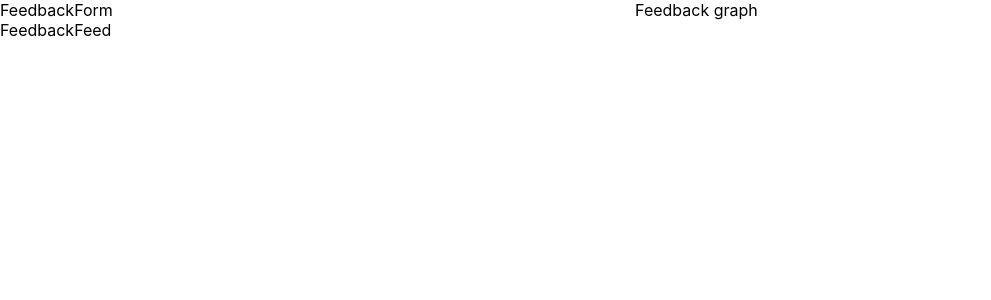
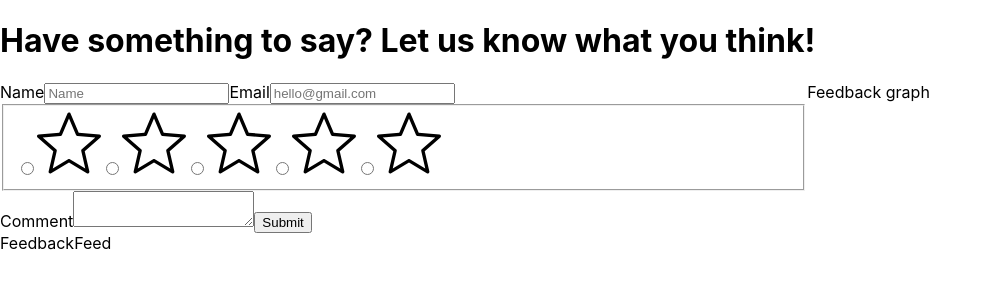
Before and after one commit to Brookelyn/checkout-fe, a React (Create React App) app: page / in a window 1280 px wide. Shown: the top 300 px of the page, without its empty margins (0-991 px from the left). Built offline with nearby package versions, Linux system fonts and the light colour scheme.

Commit message:
Add star svg; get form elements working

```diff
--- a/src/FeedbackForm/FeedbackForm.js
+++ b/src/FeedbackForm/FeedbackForm.js
@@ -1,11 +1,72 @@
-import React from 'react';
+import React, { useState } from 'react';
+import Star from './Star';
 
-class FeedbackForm extends React.Component {
-	render() {
-		return (
-			<div>FeedbackForm</div>
-		)
+const FeedbackForm =() => {
+	const [name, setName] = useState('');
+	const [email, setEmail] = useState('');
+	const [rating, setRating] = useState(0);
+	const [comment, setComment] = useState('');
+
+	const onClickSubmit = () => {
+		setName('');
+		setEmail('');
+		setRating(0);
+		setComment('');
+
+		console.log({
+			name,
+			email,
+			rating,
+			comment
+		});
 	}
+
+	return (
+		<form
+			onSubmit={(e) => {
+				e.preventDefault();
+				onClickSubmit();
+			}}
+		>
+			<label htmlFor="name">
+				Name
+				<input
+				id="name"
+				value={name}
+				placeholder="Name"
+				onChange={e => setName(e.target.value)}
+				onBlur={e => setName(e.target.value)}
+				/>
+			</label>
+			<label htmlFor="email">
+				Email
+				<input
+				id="email"
+				value={email}
+				placeholder="hello@gmail.com"
+				onChange={e => setEmail(e.target.value)}
+				onBlur={e => setEmail(e.target.value)}
+				/>
+			</label>
+			<fieldset>
+				<label htmlFor="star1" title="One star"><input type="radio" id="star1" name="rating" value="1" onChange={e => setRating(e.target.value)} /><Star /></label>
+				<label htmlFor="star2" title="Two stars"><input type="radio" id="star2" name="rating" value="2" onChange={e => setRating(e.target.value)} /><Star /></label>
+				<label htmlFor="star3" title="Three stars"><input type="radio" id="star3" name="rating" value="3" onChange={e => setRating(e.target.value)}/><Star /></label>
+				<label htmlFor="star4" title="Four stars"><input type="radio" id="star4" name="rating" value="4" onChange={e => setRating(e.target.value)}/><Star /></label>
+				<label htmlFor="star5" title="Five stars"><input type="radio" id="star5" name="rating" value="5" onChange={e => setRating(e.target.value)}/><Star /></label>
+			</fieldset>
+			<label htmlFor="comment">
+				Comment
+				<textarea
+					id="comment"
+					value={comment}
+					onChange={e => setComment(e.target.value)}
+					onBlur={e => setComment(e.target.value)}
+				/>
+			</label>
+			<button typ="submit">Submit</button>
+		</form>
+	);
 }
 
 export default FeedbackForm;
--- /dev/null
+++ b/src/FeedbackForm/Star.js
@@ -0,0 +1,23 @@
+import React from 'react';
+
+// Source: uxwing.com/star-empty-icon
+const Star = () => (
+    <svg
+			xmlns="http://www.w3.org/2000/svg"
+			width="64"
+			height="64"
+			viewBox="0 0 640 640"
+			shapeRendering="geometricPrecision"
+			textRendering="geometricPrecision"
+			imageRendering="optimizeQuality"
+			fillRule="evenodd"
+			clipRule="evenodd"
+			>
+    <path
+			d="M335.39 25.087L417.23 216.7l207.569 18.626c9.153.791 15.933 8.858 15.141 18.012a16.51 16.51 0 01-5.622 11.09l.012.013-157.029 137.104 46.442 203.235c2.055 8.976-3.555 17.929-12.532 19.984-4.595 1.051-9.177.083-12.839-2.303L320 515.83 141.084 622.804c-7.901 4.724-18.13 2.15-22.854-5.752a16.612 16.612 0 01-1.937-12.26l-.012-.012 46.441-203.235L5.693 264.441c-6.921-6.059-7.63-16.583-1.57-23.504a16.568 16.568 0 0111.645-5.658L222.794 216.7l81.887-191.719c3.602-8.48 13.394-12.425 21.85-8.81a16.612 16.612 0 018.86 8.917zm55.064 213.818L320 73.938l-70.442 164.967-.023-.012c-2.339 5.469-7.536 9.508-13.878 10.063l-178.68 16.028L191.46 382.399c4.937 3.85 7.488 10.358 6 16.866l-39.981 174.9 153.687-91.879c5.138-3.212 11.835-3.496 17.386-.177l153.994 92.056-39.97-174.9h.013c-1.311-5.775.496-12.07 5.267-16.252l135.191-118.029L405.29 249.04c-6.295-.2-12.2-3.969-14.834-10.134z"
+			fillRule="nonzero"
+			/>
+    </svg>
+);
+
+export default Star;
--- a/src/FeedbackView/FeedbackView.js
+++ b/src/FeedbackView/FeedbackView.js
@@ -8,6 +8,7 @@ class FeedbackView extends React.Component {
 	render() {
 		return (
 			<Fragment>
+				<h1>Have something to say? Let us know what you think!</h1>
 				<div className="flex">
 					<div className="flex-1">
 						<FeedbackForm />
```
